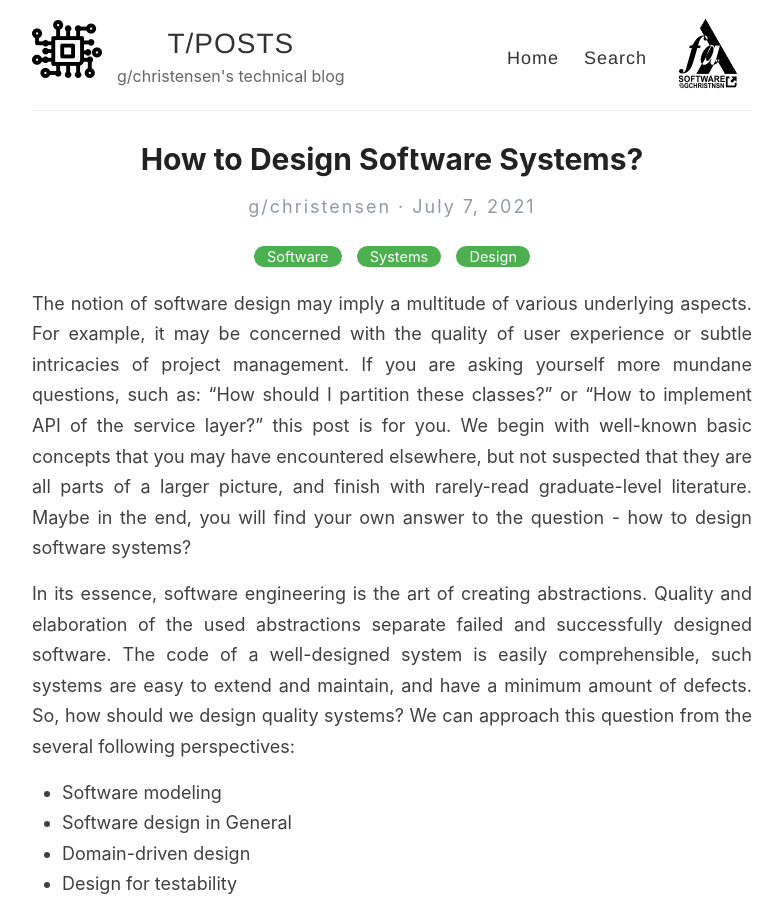
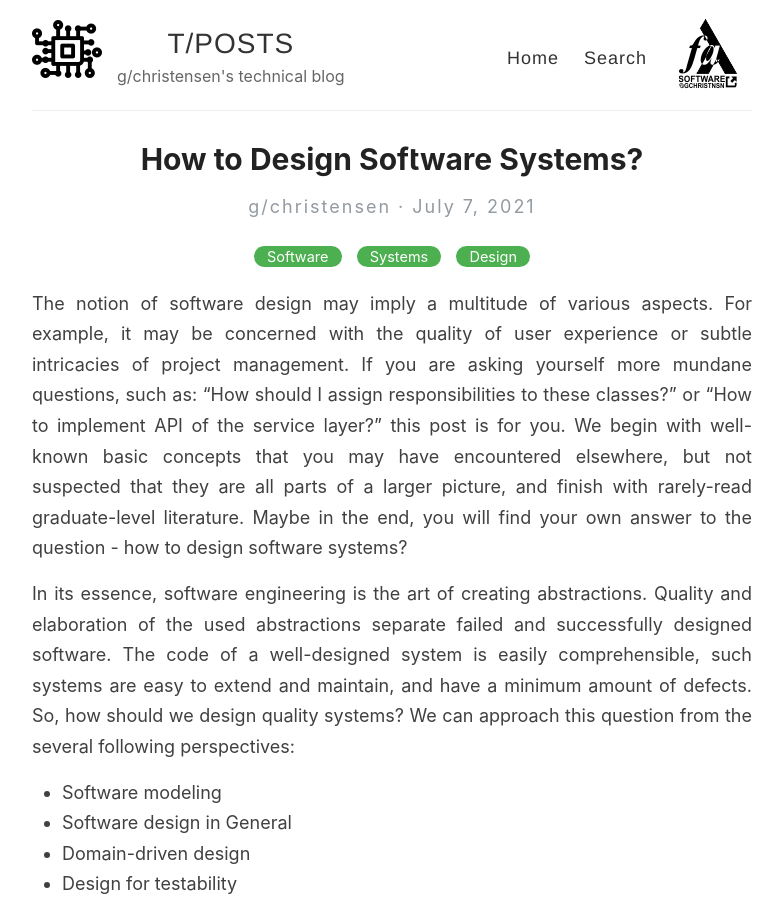
Before and after one commit to GChristensen/posts, a Jekyll site: the page built from _posts/2021-07-07-how-to-design-software-systems-qmark.md, in a window 1280 px wide and 900 px high. Shown: the whole window, without its empty margins (248-1031 px from the left). Built offline with Jekyll 4.4.1, drawn with Linux system fonts in a browser that asks for light colours.

Commit message:
post edit

```diff
--- a/_posts/2021-07-07-how-to-design-software-systems-qmark.md
+++ b/_posts/2021-07-07-how-to-design-software-systems-qmark.md
@@ -4,11 +4,11 @@ title: How to Design Software Systems?
 categories: [Software, Systems, Design]
 ---
 
-The notion of software design may imply a multitude of various underlying
-aspects. For example, it may be concerned with the quality of user experience or
-subtle intricacies of project management. If you are asking yourself more
-mundane questions, such as: "How should I partition these classes?" or "How to
-implement API of the service layer?" this post is for you. We begin with
+The notion of software design may imply a multitude of various aspects. For
+example, it may be concerned with the quality of user experience or subtle
+intricacies of project management. If you are asking yourself more mundane
+questions, such as: "How should I assign responsibilities to these classes?" or
+"How to implement API of the service layer?" this post is for you. We begin with
 well-known basic concepts that you may have encountered elsewhere, but not
 suspected that they are all parts of a larger picture, and finish with
 rarely-read graduate-level literature. Maybe in the end, you will find your own
```
